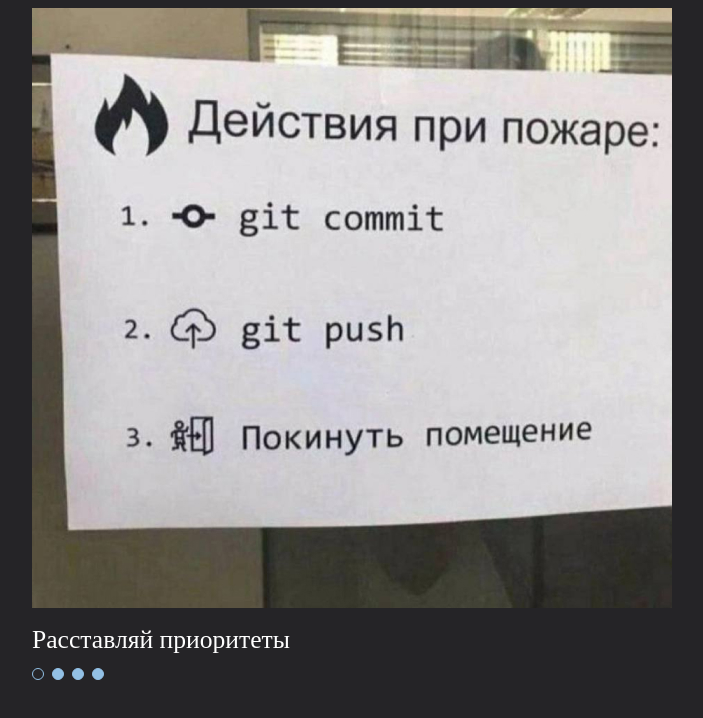
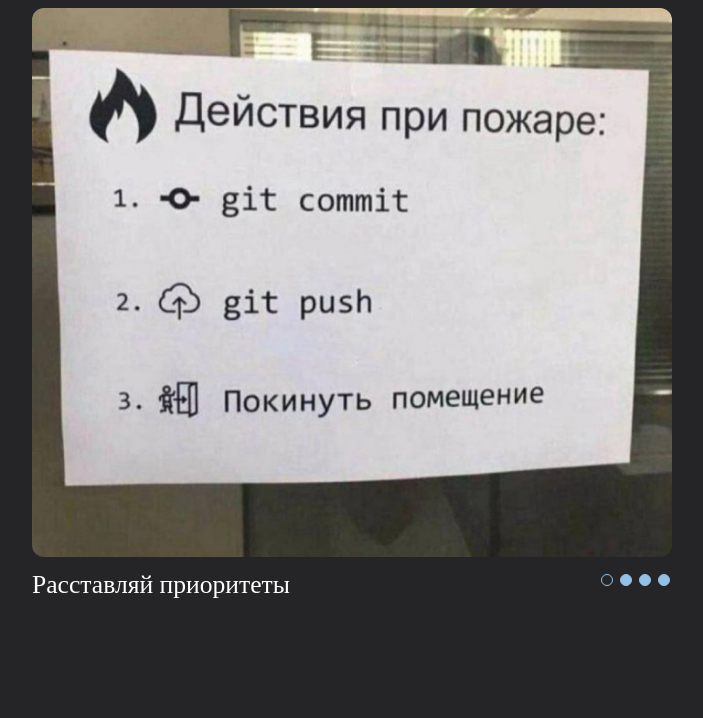
Before and after one commit to MaryTreasure/cssMemeSlider, a plain HTML site: page cssMemeSlider/index.html in a window 1280 px wide. Shown: the whole page, without its empty margins (288-991 px from the left). Drawn offline with Linux system fonts and the light colour scheme.

Commit message:
fix: add correct slides size (Sat, Sep 14, 2024 22:51:48)

```diff
--- a/cssMemeSlider/styles.css
+++ b/cssMemeSlider/styles.css
@@ -114,3 +114,25 @@ body {
      border: thin #93c1e6 solid;
      background-color: inherit;
   }
+
+  .under-content {
+    display: flex;
+    align-items: center;
+    width: 50vw
+ }
+
+ .slider__item {
+   display: flex;
+   justify-content: center;
+ }
+
+ .slider {
+   width: 50vw;
+ }
+
+ .slider__item img {
+   width: 50vw;
+   border-radius: 0.75rem;
+   object-fit: contain;
+   height: 100%;
+ }
```
